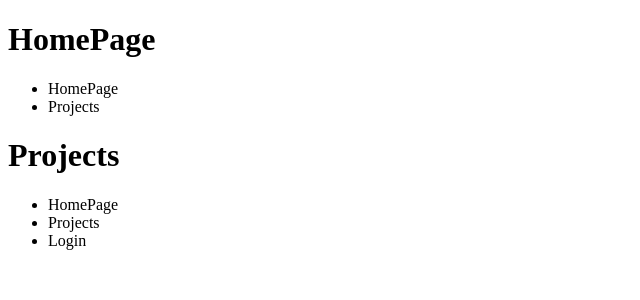
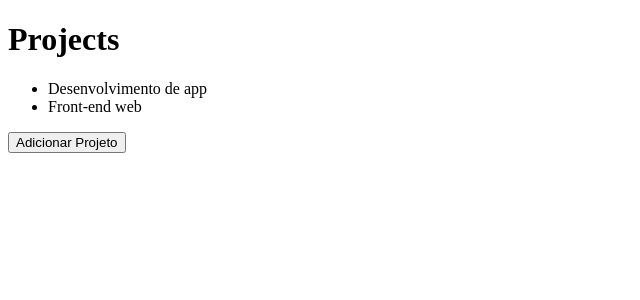
Before and after one commit to ThadeuCesario/rocketseat-gostack-f02, a React app in the folder frontend/: page / in a window 1280 px wide. Shown: the top 300 px of the page, without its empty margins (0-640 px from the left). Built offline with nearby package versions, Linux system fonts and the light colour scheme.

Commit message:
Imutability and States - React

```diff
--- a/frontend/src/App.js
+++ b/frontend/src/App.js
@@ -1,22 +1,33 @@
-import React from 'react';
+import React, { useState } from 'react';
 import Header from './components/Header';
 
 function App(){
+  /**
+   * O useState retorna um array com duas posições.
+   *    Na primeira posição, retorna a variável com o seu valor inicial.
+   *    Na segunda posição, é uma função para atualizarmos esse valor.
+   *
+   * Devemos evitar no React qualquer método ou função que possa alterar o valor
+   * original de um elemento. Pois isso fere a regra da imutabilidade que o React é
+   * baseado.
+   * Para que possamos alterar um valor, precisaremos realizar um clone do elemento.
+   */
+  const [projects, setProjects] = useState(['Desenvolvimento de app', 'Front-end web']);
+
+  function handleAddProject(){
+    setProjects([...projects, `Novo Projeto ${Date.now()}`]);
+    console.log(projects);
+  }
+
   return(
     <React.Fragment>
-      <Header title="HomePage">
-        <ul>
-          <li>HomePage</li>
-          <li>Projects</li>
-        </ul>
-      </Header>
-      <Header title="Projects">
-        <ul>
-          <li>HomePage</li>
-          <li>Projects</li>
-          <li>Login</li>
-        </ul>
-      </Header>
+       <Header title="Projects"></Header>
+
+       <ul>
+          {projects.map(project => <li key={project}>{project}</li>)}
+       </ul>
+
+       <button type="button" onClick={() => handleAddProject()}>Adicionar Projeto</button>
     </React.Fragment>
   );
 }
--- a/frontend/src/components/Header.js
+++ b/frontend/src/components/Header.js
@@ -6,7 +6,6 @@ export default function Header(props, children){
       <h1>
         {props.title}
       </h1>
-      {props.children}
     </header>
   )
 };
--- a/frontend/src/index.js
+++ b/frontend/src/index.js
@@ -20,12 +20,14 @@
  * Os três conceitos mais importantes do React são:
  *  - Componentes
  *  - Propriedade
- *  - Estado
+ *  - Estado e Imutabilidade
  *
  * * Propriedade é alguma informação que podemos passar de um componente pai, para um componente filho.
  *    props -> Todas as propriedades que são passadas como parâmetro
  *    children -> Todo o conteúdo que nossa tag recebeu. Toda vez que acessarmos props.children, queremos exibir o conteúdo
  *                que está dentro de nosso componente.
+ *
+ * Para percorrermos um elemento no React utilizaremos a função map do Javascript.
  */
 
 import React from 'react';
```
